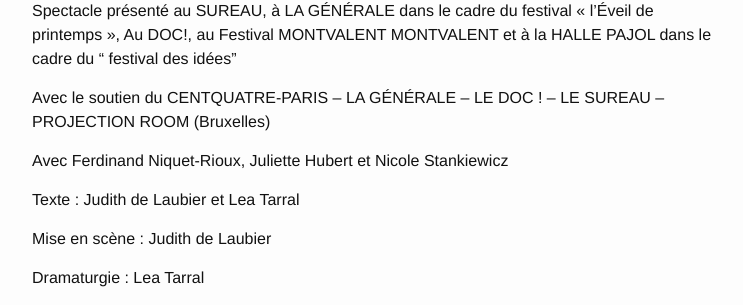
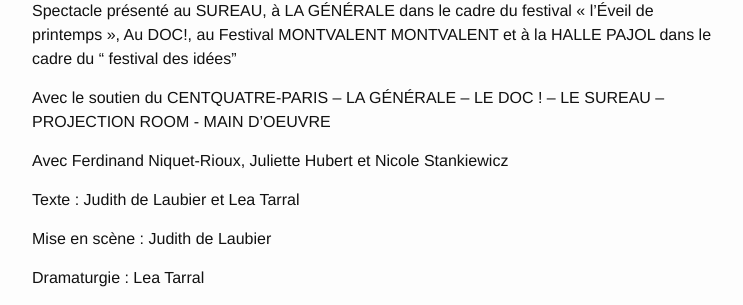
Before and after one commit to louiseds/louiseds.github.io, a Jekyll site: the page built from _posts/2017-03-13-le-palace-de-r-mi.md, in a window 1280 px wide and 900 px high, scrolled down 830 px. Shown: the part 171-476 px from the top of the window, without its empty margins (268-1011 px from the left). Built offline with Jekyll 4.4.1, drawn with Linux system fonts in a browser that asks for light colours.

Commit message:
Update 2017-03-13-le-palace-de-r-mi.md

```diff
--- a/_posts/2017-03-13-le-palace-de-r-mi.md
+++ b/_posts/2017-03-13-le-palace-de-r-mi.md
@@ -13,7 +13,7 @@
 
 Spectacle présenté au SUREAU, à LA GÉNÉRALE dans le cadre du festival « l’Éveil de printemps »,  Au DOC!, au Festival MONTVALENT MONTVALENT et à la HALLE PAJOL dans le cadre du " festival des idées"
 
-Avec le soutien du CENTQUATRE-PARIS – LA GÉNÉRALE – LE DOC ! – LE SUREAU – PROJECTION ROOM (Bruxelles)
+Avec le soutien du CENTQUATRE-PARIS – LA GÉNÉRALE – LE DOC ! – LE SUREAU – PROJECTION ROOM - MAIN D'OEUVRE
 
 
 
```
